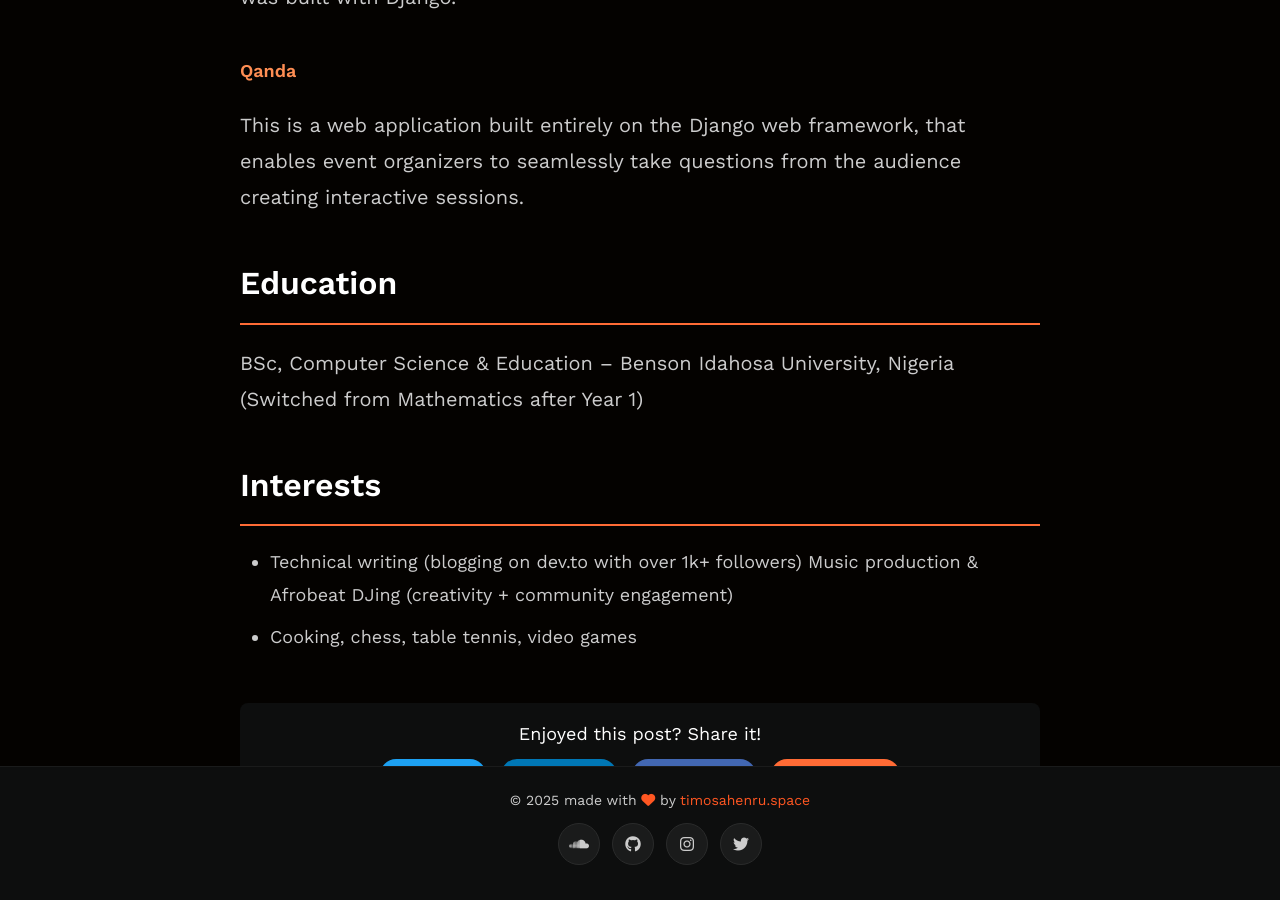
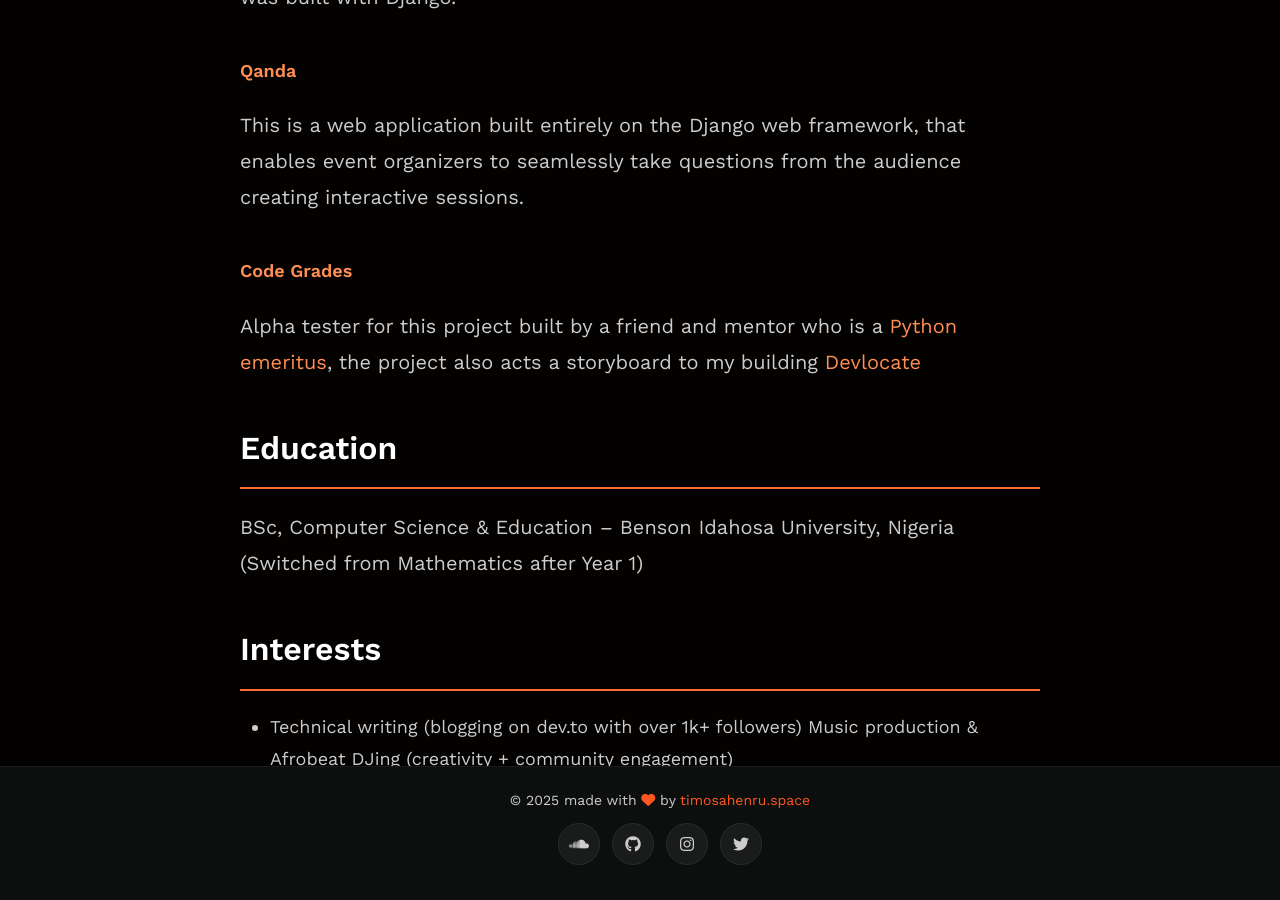
Before and after one commit to TimOsahenru/mycorner, a Jekyll site: the page built from _posts/2025-09-30-tim-osahenru-resume.md, in a window 1280 px wide and 900 px high, scrolled down 3320 px. Built offline with Jekyll 4.4.1, drawn with Linux system fonts in a browser that asks for light colours.

Commit message:
code grades added as a project

```diff
--- a/_posts/2025-09-30-tim-osahenru-resume.md
+++ b/_posts/2025-09-30-tim-osahenru-resume.md
@@ -77,6 +77,8 @@ This is a web application built entirely on the Django web
 framework, that enables event organizers to seamlessly take
 questions from the audience creating interactive sessions.
 
+#### <a href="https://www.codegrades.com/user/tim/python2023/grade6/">Code Grades</a>
+Alpha tester for this project built by a friend and mentor who is a <a href="https://ntoll.org/">Python emeritus</a>, the project also acts a storyboard to my building <a href="https://github.com/TimOsahenru/dev-locate"> Devlocate</a>
 ## Education
 BSc, Computer Science & Education – Benson Idahosa
 University, Nigeria (Switched from Mathematics after Year 1)
```
